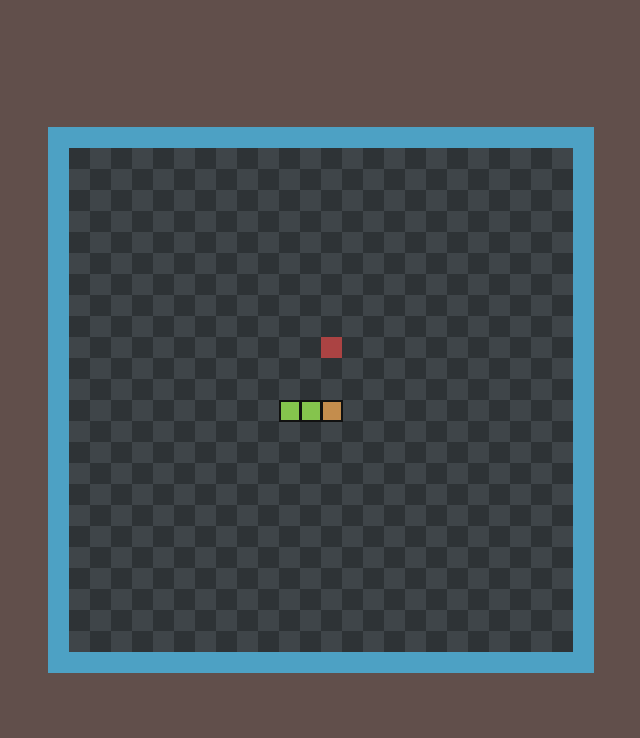
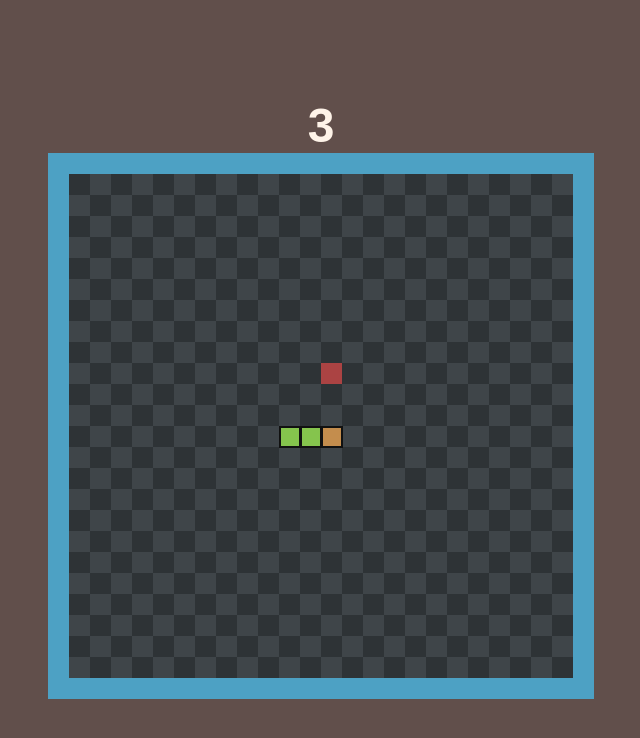
Before and after one commit to bascioTOja/javascript-snake, a website built with webpack: page index.html in a window 1280 px wide. Shown: the whole page, without its empty margins (319-959 px from the left). Built offline with nearby package versions, Linux system fonts and the light colour scheme; a web font is replaced by a local one.

Commit message:
Add score

```diff
--- a/index.html
+++ b/index.html
@@ -8,6 +8,11 @@
     <title>Javascript - Snake</title>
 </head>
 <body>
-    <canvas id="canvas" width="504" height="504"></canvas>
+    <div>
+        <div class="score-wrapper">
+            <span class="score" id="score">0</span>
+        </div>
+        <canvas id="canvas" width="504" height="504"></canvas>
+    </div>
 </body>
 </html>
--- a/src/index.js
+++ b/src/index.js
@@ -4,6 +4,7 @@ import {Food} from "./food";
 import {Snake} from "./snake";
 import {SnakeBody} from "./snake_body";
 import {directionMap} from "./directions_map";
+import {Score} from "./score";
 
 
 
@@ -12,18 +13,25 @@ import {directionMap} from "./directions_map";
     const context = canvas.getContext('2d');
     const frameRate = 125;
     const board = new Board(canvas);
+    const snakeStartLength = 3;
 
-    let snake = newSnake(3);
+    let snake = newSnake();
     let food = new Food(new Vector(0, 0));
+    let score = newScore(snake.body.length);
 
     function resetGame() {
-        snake = newSnake(3);
+        snake = newSnake();
+        score = newScore(snake.body.length);
         placeRandomFood();
     }
 
-    function newSnake(length) {
+    function newScore(score) {
+        return new Score(document.getElementById('score'), score);
+    }
+
+    function newSnake() {
         return new Snake(
-            length,
+            snakeStartLength,
             new Vector(
                 Math.floor(canvas.width * 0.25),
                 Math.floor(canvas.height / 2),
@@ -40,6 +48,7 @@ import {directionMap} from "./directions_map";
 
         if (snake.checkFoodCollision(food)) {
             placeRandomFood();
+            score.increase();
         } else {
             snake.body.pop();
         }
--- /dev/null
+++ b/src/score.js
@@ -0,0 +1,16 @@
+export class Score {
+    constructor(scoreboard, score) {
+        this.scoreboard = scoreboard;
+        this.score = score;
+        this.draw();
+    }
+
+    draw() {
+        this.scoreboard.textContent = this.score;
+    }
+
+    increase() {
+        this.score++;
+        this.draw();
+    }
+}
--- a/styles/style.css
+++ b/styles/style.css
@@ -1,3 +1,5 @@
+@import url('https://fonts.googleapis.com/css2?family=Madimi+One&display=swap');
+
 *, *::before, *::after {
     user-select: none;
 }
@@ -15,3 +17,17 @@ body {
 #canvas {
     border: 21px solid #4da1c4;
 }
+
+.score-wrapper {
+    text-align: center;
+}
+
+.score {
+    font-family: "Madimi One", sans-serif;
+    font-weight: 800;
+    font-style: normal;
+    font-size: 48px;
+    color: #FEF3E8;
+    margin: 0;
+    padding: 0;
+}
```
